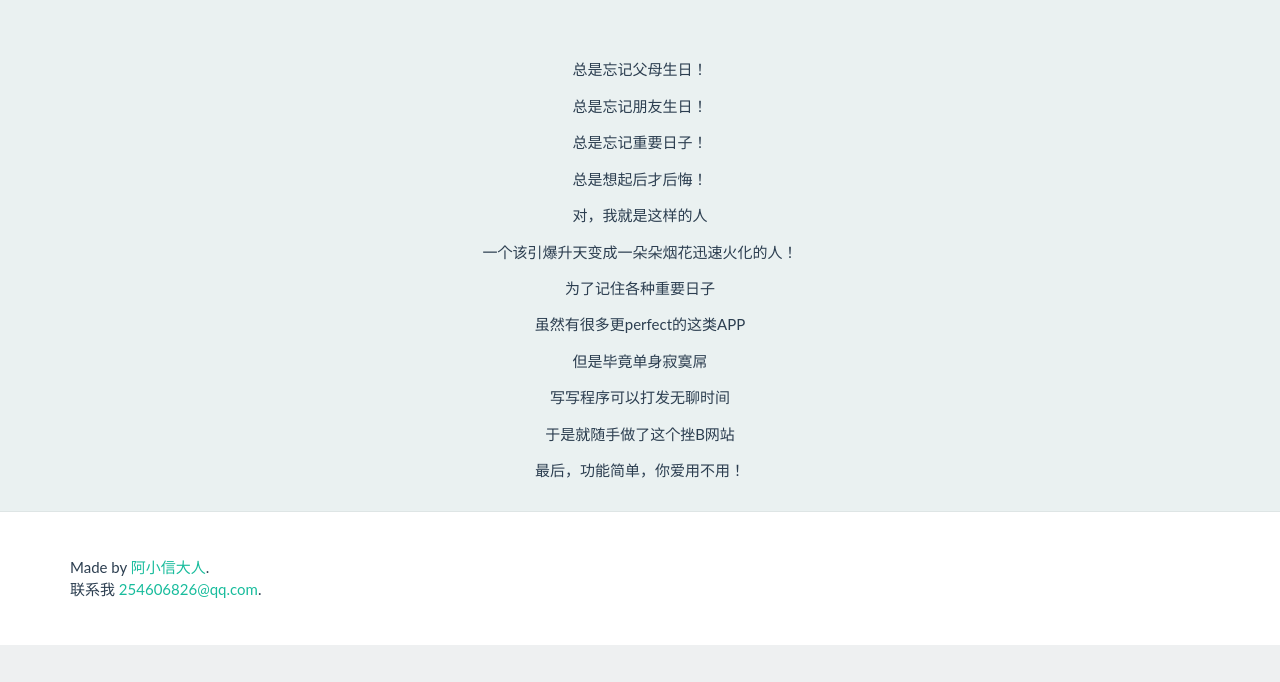
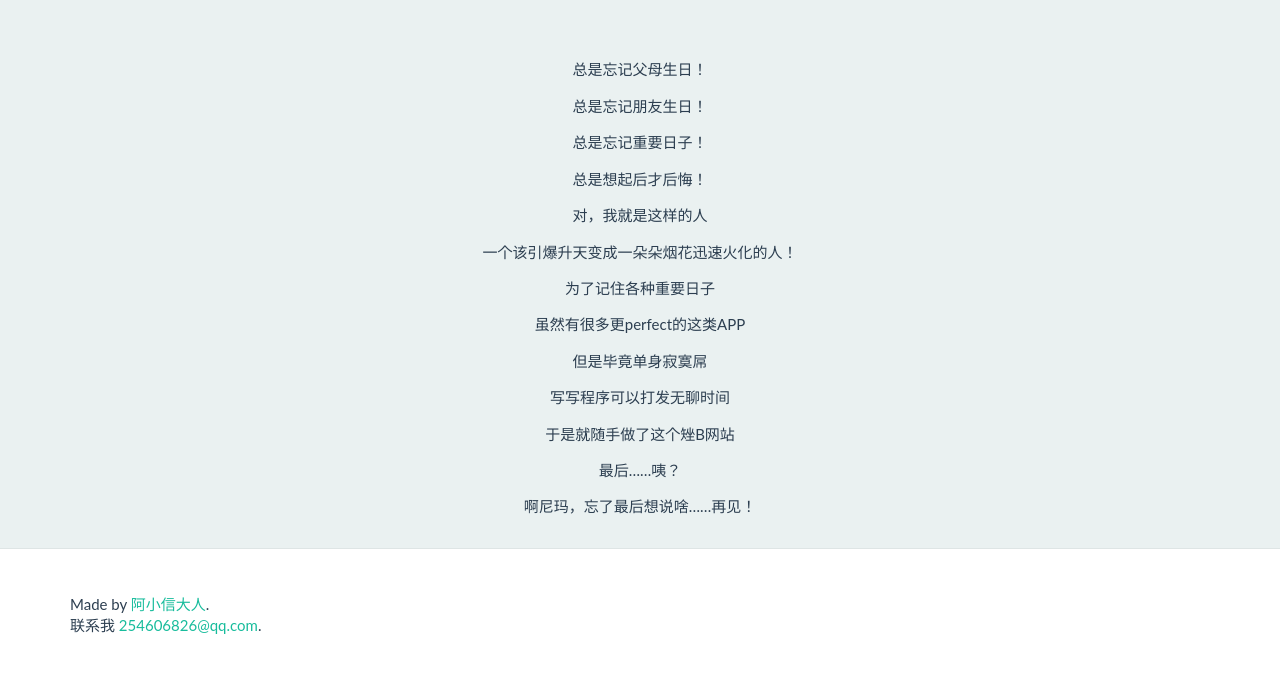
Before and after one commit to freedream520/reminds, a Django app: page / in a window 1280 px wide. Shown: the part 435-1117 px from the top of the page. Before the commit the page ends 1080 px from the top, so only its background shows below. Run offline with Django 3.2, Linux system fonts and the light colour scheme; some libraries are stand-ins or nearby versions.

Commit message:
update index words

```diff
--- a/templates/index.html
+++ b/templates/index.html
@@ -30,8 +30,9 @@
                         <p>虽然有很多更perfect的这类APP</p>
                         <p>但是毕竟单身寂寞屌</p>
                         <p>写写程序可以打发无聊时间</p>
-                        <p>于是就随手做了这个挫B网站</p>
-                        <p>最后，功能简单，你爱用不用！</p>
+                        <p>于是就随手做了这个矬B网站</p>
+                        <p>最后……咦？</p>
+                        <p>啊尼玛，忘了最后想说啥……再见！</p>
                     </div>
                 </div>
             </div>
```
